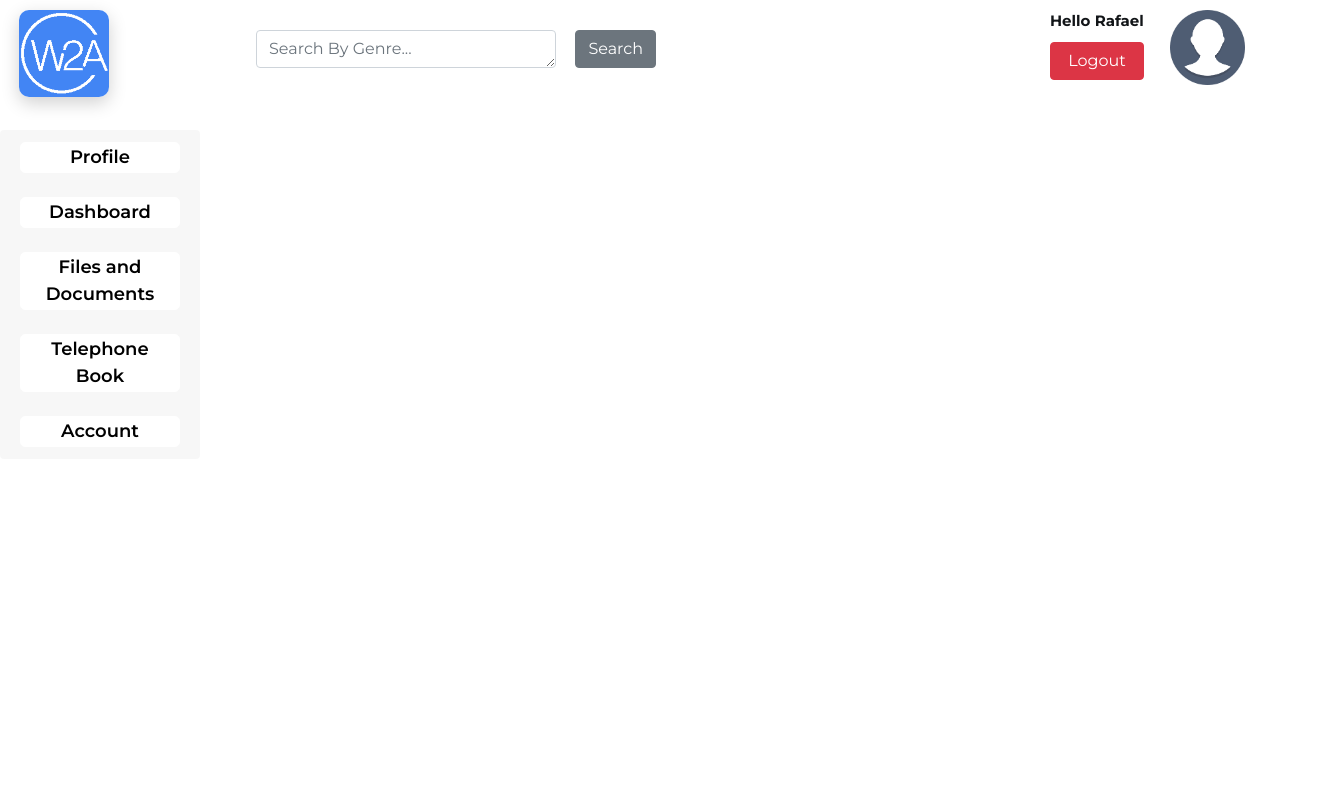
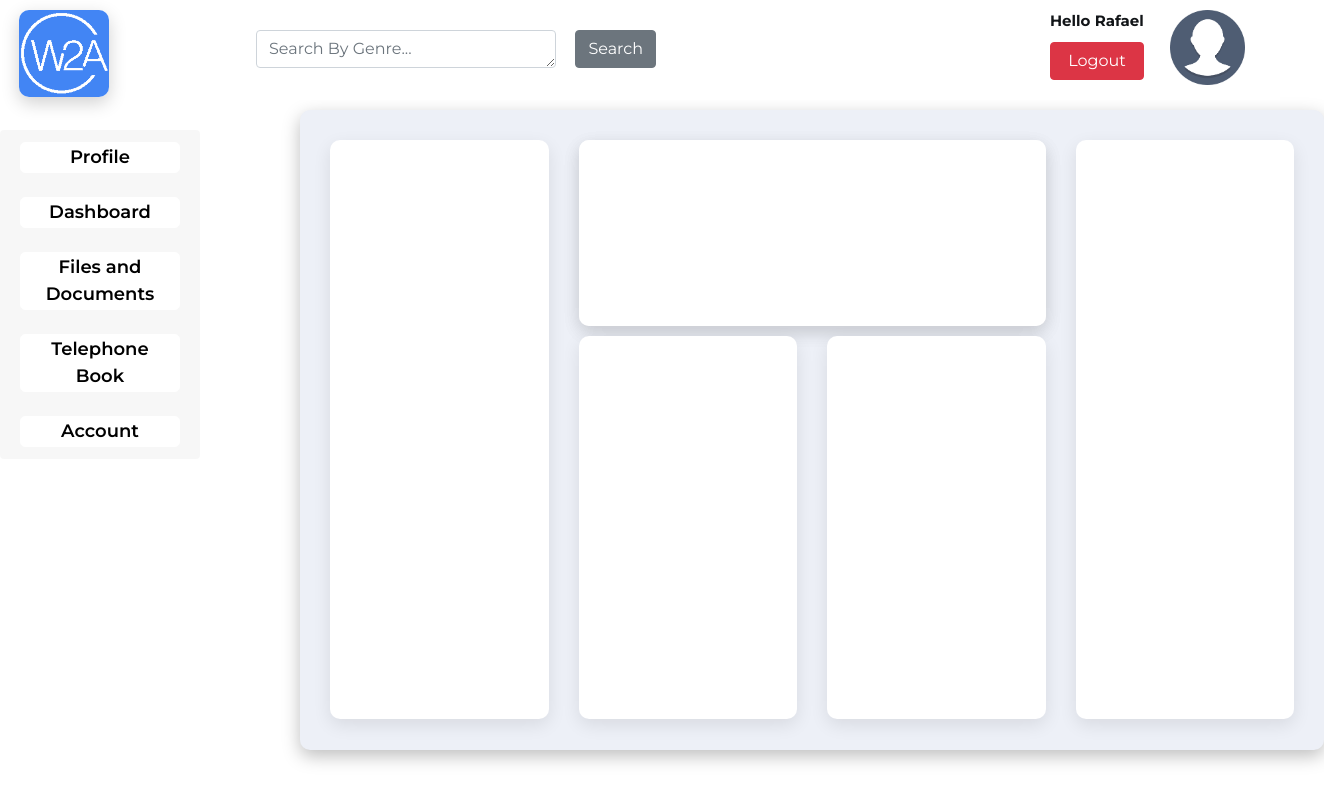
Before and after one commit to RafaelSchuster/W2ABooks---CRM, a React (Create React App) app: page /#/main_dashboard in a window 1280 px wide. Shown: the whole page, 1324 px wide, since content can reach past the window. Built offline with nearby package versions, Linux system fonts and the light colour scheme; some icons are missing.

Commit message:
Basic Dashboard Design

```diff
--- a/src/Components/Main.jsx
+++ b/src/Components/Main.jsx
@@ -21,6 +21,7 @@ import MobileMenu from './MobileMenu';
 import ToggleGrid from './ToggleMain';
 import AddBookForm from './AddBookForm';
 import ToggleMain from './ToggleMain';
+import MainDashboard from './MainDashboard';
 
 function Main() {
     return (
@@ -35,6 +36,11 @@ function Main() {
                         <div className="grid-item grid-item-main">
                             <ToggleMain />
                         </div>
+                    </Route>
+                </Switch>
+                <Switch>
+                    <Route path='/main_dashboard'>
+                        <MainDashboard/>
                     </Route>
                 </Switch>
                 <Switch>
--- /dev/null
+++ b/src/Components/MainDashboard.jsx
@@ -0,0 +1,22 @@
+import React from 'react';
+import '../Styles/MainDashboard.css';
+
+function MainDashboard() {
+    return (
+        <>
+        <div className="dashboard-external-container">
+            <div className="dashboard-grid-container">
+                <div className="dashboard-grid-item1"></div>
+                <div className="dashboard-grid-item2"></div>
+                <div className="dashboard-grid-item2"></div>
+                <div className="dashboard-grid-item3"></div>
+                <div className="dashboard-grid-item4"></div>
+                <div className="dashboard-grid-item5"></div>
+                <div className="dashboard-grid-item6"></div>
+            </div>
+            </div>
+        </>
+    )
+}
+
+export default MainDashboard;
--- a/src/Components/Toggle.jsx
+++ b/src/Components/Toggle.jsx
@@ -48,6 +48,7 @@ function Toggle() {
                 </Card.Header>
                 <Accordion.Collapse eventKey="1">
                     <Card.Body className="toggle-content">
+                    <Card.Link href="index.html#/main_dashboard" className="toggle-link">Dashboard</Card.Link>
                         <Card.Link href="index.html#/reminders" className="toggle-link">Reminders</Card.Link>
                         <Card.Link href="index.html#/calendar_meetings" className="toggle-link">Calendar and Meetings</Card.Link>
                     </Card.Body>
--- /dev/null
+++ b/src/Styles/MainDashboard.css
@@ -0,0 +1,87 @@
+.dashboard-external-container {
+    position: relative;
+    top: 110%;
+    left: 150%;
+    background-color: #edf0f7;
+    box-shadow: 0px 6px 18px rgba(0, 0, 0, 0.26);
+    border-radius: 10px;
+    width: 80vw;
+    height: 80vh;
+}
+
+.dashboard-grid-container {
+    position: absolute;
+    display: grid;
+    width: 100%;
+    height: 92%;
+    grid-template-rows: 1fr 1fr 1fr ;
+    grid-template-columns: 1fr 1fr 1fr 1fr ;
+    row-gap: 10px;
+    column-gap: 30px;
+    top: 30px;
+    padding-left: 30px;
+    padding-right: 30px;
+
+
+}
+
+.dashboard-grid-item1 {
+    grid-area: first;
+    grid-column-start: 1;
+    grid-column-end: 2;
+    grid-row-start: 1;
+    grid-row-end: 4;
+    background-color: white;
+    box-shadow: 0px 6px 18px rgba(0, 0, 0, 0.089);
+    border-radius: 10px;
+
+}
+
+.dashboard-grid-item2 {
+    grid-area: second;
+    /* width: 20vw;
+    height: 30vh; */
+    grid-column-start: 2;
+    grid-column-end: 4;
+    grid-row-start: 1;
+    grid-row-end: 2;
+    background-color: white;
+    box-shadow: 0px 6px 18px rgba(0, 0, 0, 0.089);
+    border-radius: 10px;
+}
+
+.dashboard-grid-item3 {
+    grid-area: third;
+    grid-column-start: 4;
+    grid-column-end: 5;
+    grid-row-start: 1;
+    grid-row-end: 4;
+    background-color: white;
+    box-shadow: 0px 6px 18px rgba(0, 0, 0, 0.089);
+    border-radius: 10px;
+
+}
+
+.dashboard-grid-item4 {
+    grid-area: fourth;
+    grid-column-start: 2;
+    grid-column-end: 3;
+    grid-row-start: 2;
+    grid-row-end: 4;
+    background-color: white;
+    box-shadow: 0px 6px 18px rgba(0, 0, 0, 0.089);
+    border-radius: 10px;
+
+}
+
+.dashboard-grid-item5 {
+    grid-area: fifth;
+    grid-column-start: 3;
+    grid-column-end: 4;
+    grid-row-start: 2;
+    grid-row-end: 4;
+    background-color: white;
+    box-shadow: 0px 6px 18px rgba(0, 0, 0, 0.089);
+    border-radius: 10px;
+
+}
```
